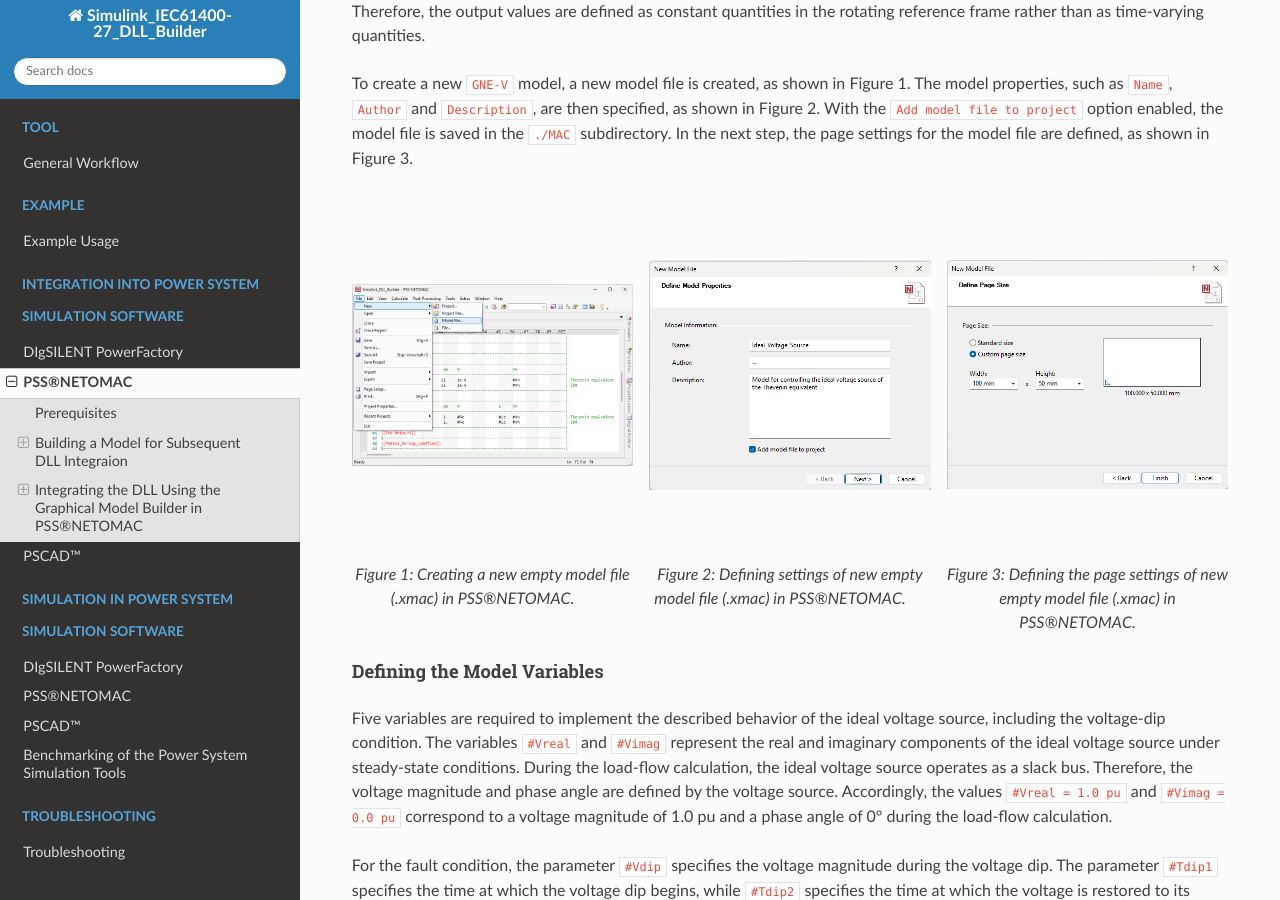
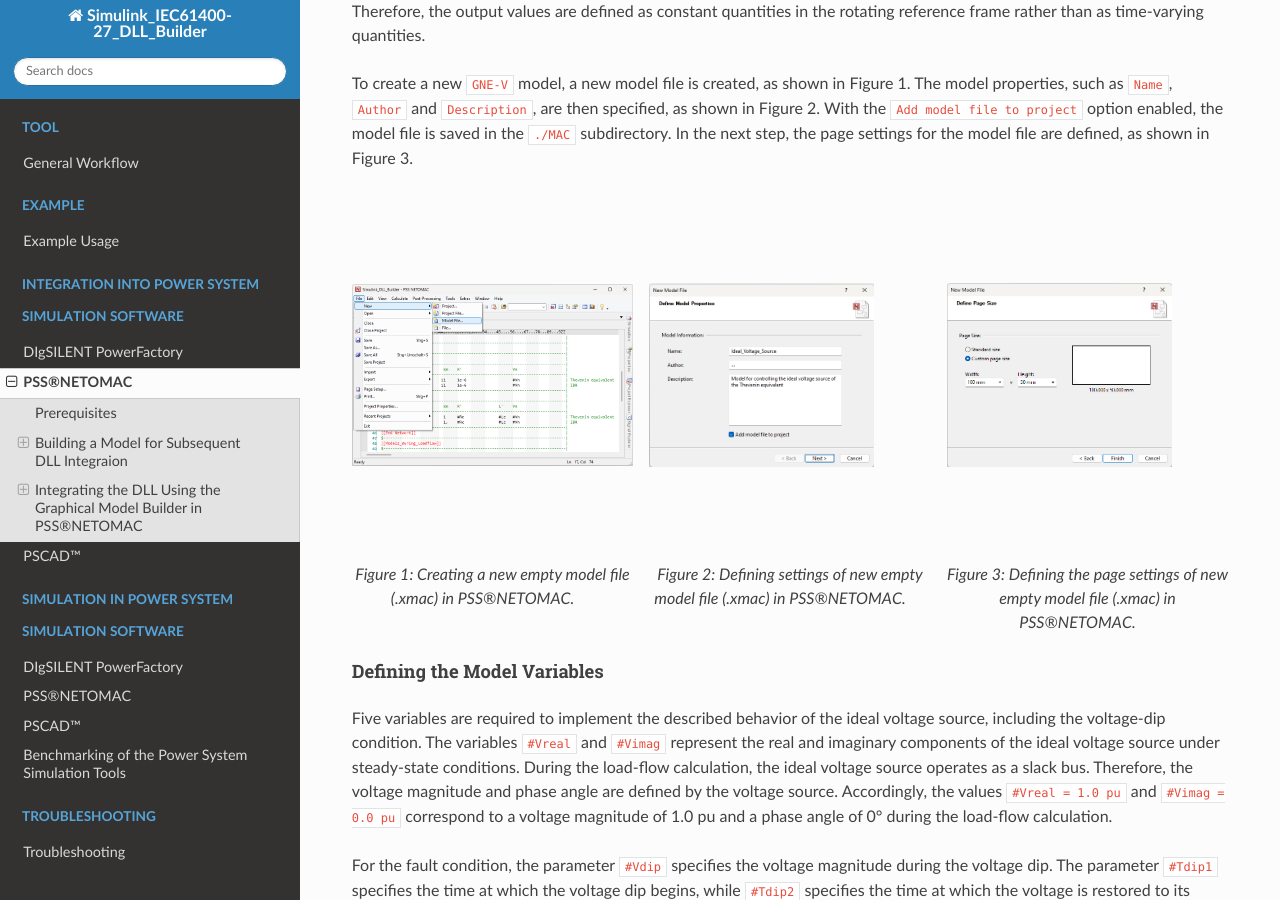
Before and after one commit to Institute-of-Electrical-Energy-Systems/SIMULINK_DLL_Builder, a Sphinx documentation site: the page built from docs/DLL_in_Netomac.rst, in a window 1280 px wide and 900 px high, scrolled down 2753 px. Built offline with Sphinx 7.4.7 and the Read the Docs theme 3.1.0, drawn with Linux system fonts in a browser that asks for light colours; formulas are drawn with MathJax 3.

Commit message:
Update DLL_in_Netomac.rst
doc(Netomac): Update figures

```diff
--- a/docs/DLL_in_Netomac.rst
+++ b/docs/DLL_in_Netomac.rst
@@ -164,12 +164,14 @@ In the next step, the page settings for the model file are defined, as shown in
    ..  figure:: ./images/NETOMAC/Create_Ideal_Voltage_Source_xmac.png
             :alt: Defining the settings of a new empty model file (.xmac) in PSS®NETOMAC.
             :target: _images/Create_Ideal_Voltage_Source_xmac.png
+            :width: 80%
 
             Figure 2: Defining settings of new empty model file (.xmac) in PSS®NETOMAC.
 
    ..  figure:: ./images/NETOMAC/Define_Page_Size_Ideal_Voltage_Source_xmac.png
             :alt: Defining the page settings of new empty model file (.xmac) in PSS®NETOMAC.
             :target: _images/Define_Page_Size_Ideal_Voltage_Source_xmac.png
+            :width: 80%
 
             Figure 3: Defining the page settings of new empty model file (.xmac) in PSS®NETOMAC.
 
```
